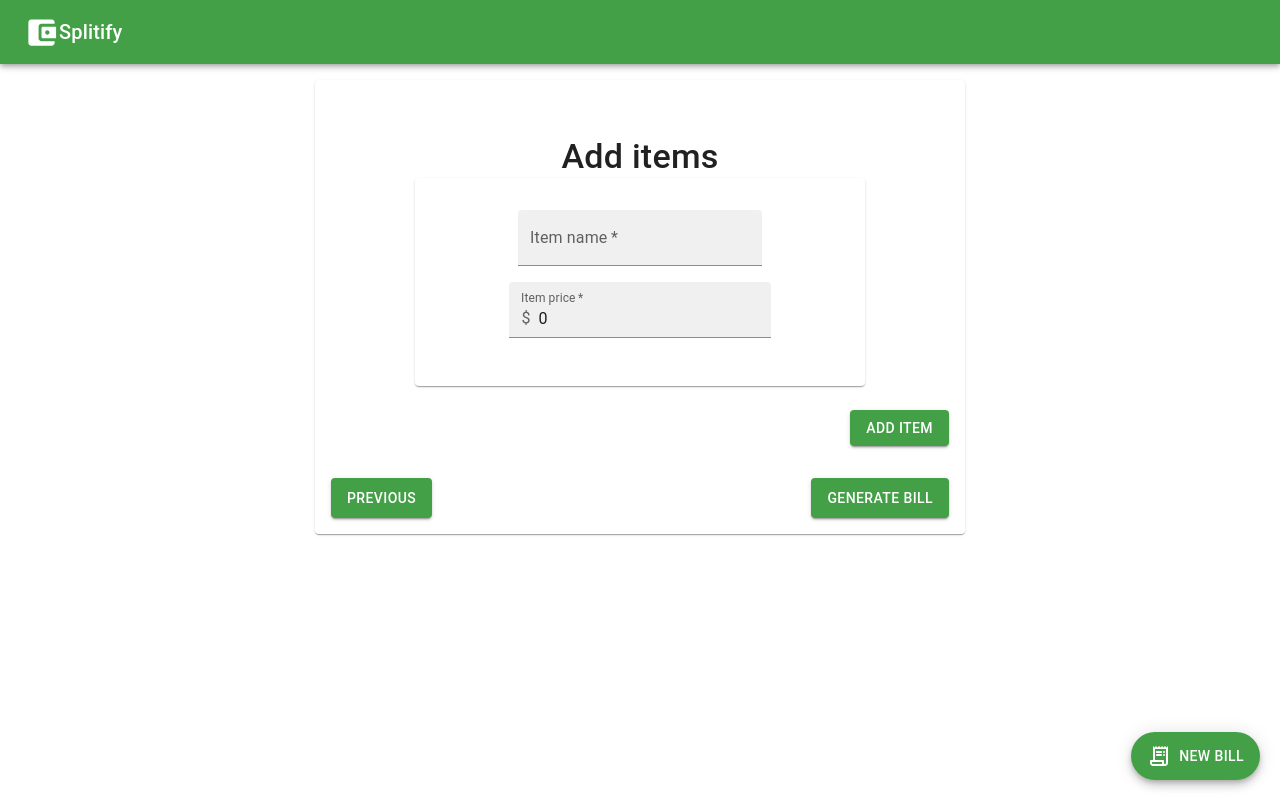
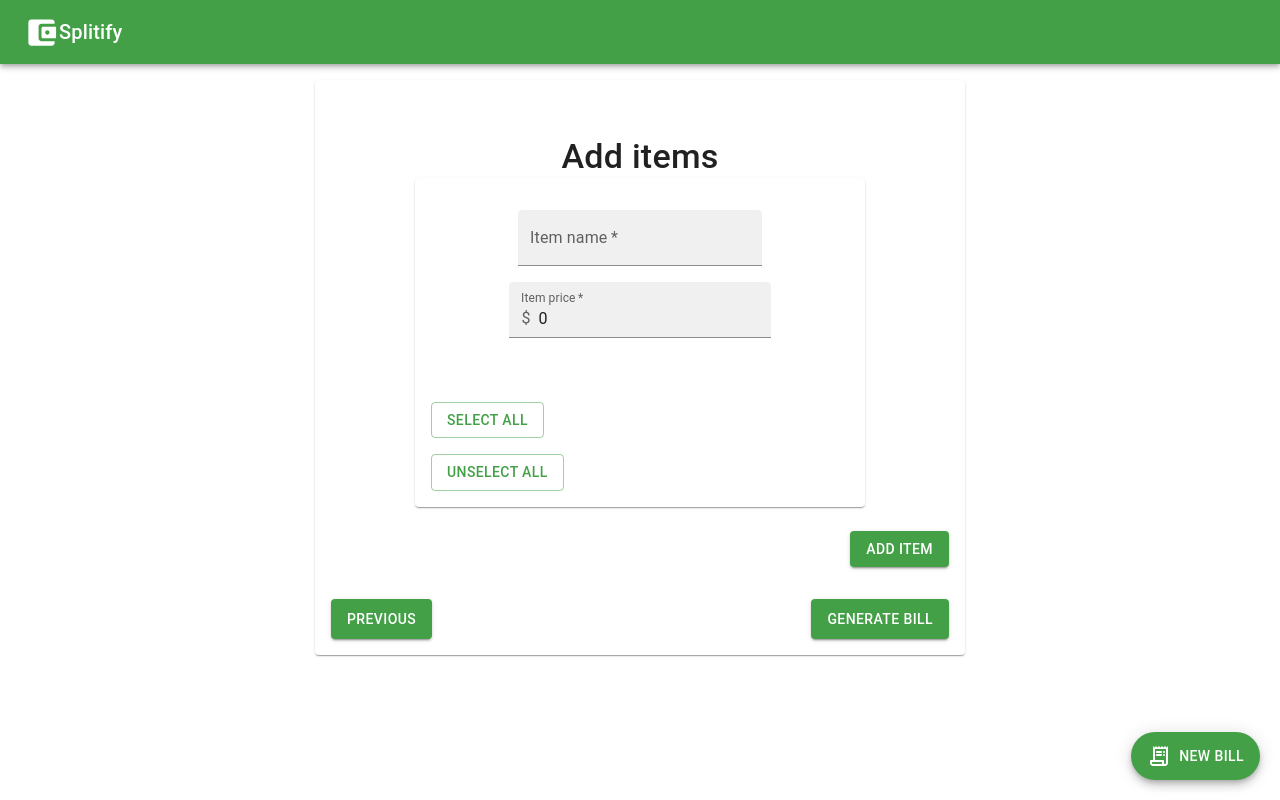
Before and after one commit to VeejayG98/Splitify, a React (Create React App) app in the folder frontend/: page / in a window 1280 px wide. Both pictures are taken after a click on the button "NEXT". Built offline with nearby package versions, Linux system fonts and the light colour scheme.

Commit message:
Added a select all and unselect all button to each item for selecting participants.

```diff
--- a/frontend/src/components/ItemBox.js
+++ b/frontend/src/components/ItemBox.js
@@ -5,8 +5,9 @@ import {
   Paper,
   TextField,
   InputAdornment,
-  Typography,
+  Button,
 } from "@mui/material";
+import { Box } from "@mui/system";
 import { useContext, useEffect, useState } from "react";
 import { BillContext } from "../context/BillContext";
 
@@ -25,6 +26,23 @@ const ItemBox = ({ id }) => {
       console.log(res);
       setItems(res);
     }
+  };
+
+  const selectAll = () => {
+    let newCost = items[id][1] / participants.size;
+    let newSplit = Object.fromEntries(
+      [...participants].map((key) => [key, newCost])
+    );
+    const res = [...items];
+    res[id][2] = newSplit;
+    setItems(res);
+  };
+
+  const unselectAll = () => {
+    let newSplit = {};
+    const res = [...items];
+    res[id][2] = newSplit;
+    setItems(res);
   };
 
   const handleCheckBox = (event) => {
@@ -59,21 +77,19 @@ const ItemBox = ({ id }) => {
   };
 
   const handleItemNameChange = (event) => {
-    let index = event.currentTarget.id;
     let itemName = event.currentTarget.value;
     setItems((items) => {
       const tempItems = [...items];
-      tempItems[index][0] = itemName;
+      tempItems[id][0] = itemName;
       return tempItems;
     });
   };
 
   const handleItemBillChange = (event) => {
-    let index = event.currentTarget.id;
     let itemCost = Number(event.currentTarget.value);
     setItems((items) => {
       const tempItems = [...items];
-      tempItems[index][1] = itemCost;
+      tempItems[id][1] = itemCost;
       return tempItems;
     });
   };
@@ -155,6 +171,28 @@ const ItemBox = ({ id }) => {
           </Grid>
         </Grid>
       </Grid>
+      <Box display="flex" justifyContent="flex-start">
+        <Button
+          variant="outlined"
+          color="primary"
+          sx={{ margin: 2 }}
+          onClick={selectAll}
+        >
+          Select all
+        </Button>
+      </Box>
+
+      <Box display="flex" justifyContent="flex-start">
+        <Button
+          variant="outlined"
+          color="primary"
+          sx={{ marginLeft: 2, marginBottom: 2 }}
+          onClick={unselectAll}
+        >
+          Unselect all
+        </Button>
+      </Box>
+
       {/* {Object.keys(items[id][2]).map((key) => {
         return (
           <Typography variant="h6" key={key}>
```
